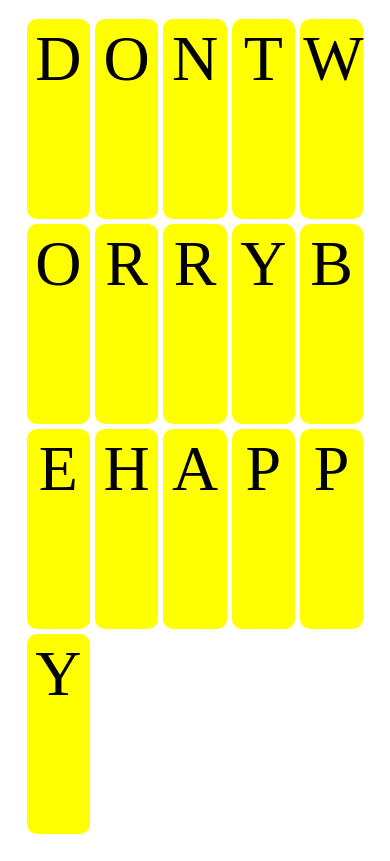
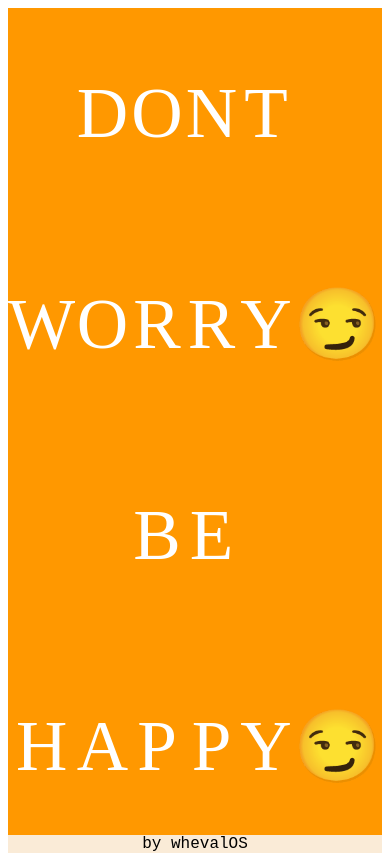
Before and after one commit to Whevalmeze/css-transform, a plain HTML site: page index.html in a window 390 px wide. Drawn offline with Linux system fonts and the light colour scheme.

Commit message:
update files

```diff
--- a/index.html
+++ b/index.html
@@ -9,22 +9,33 @@
 </head>
 <body>
     <div class="main">
+        <div class="box box1"></div>
         <div class="box box1">D</div>
         <div class="box box2">O</div>
         <div class="box box3">N</div>
         <div class="box box4">T</div>
+        <div class="box box4"></div>
         <div class="box box5">W</div>
         <div class="box box6">O</div>
         <div class="box box7">R</div>
         <div class="box box8">R</div>
         <div class="box box9">Y</div>
+        <div class="box box10">&#128527;</div>
+        <div class="box box10"></div>
+        <div class="box box10"></div>
         <div class="box box10">B</div>
         <div class="box box11">E</div>
+        <div class="box box10"></div>
+        <div class="box box10"></div>
         <div class="box box12">H</div>
         <div class="box box13">A</div>
         <div class="box box14">P</div>
         <div class="box box15">P</div>
         <div class="box box16">Y</div>
+        <div class="box box10">&#128527</div>
+    </div>
+    <div class="footer">
+    by <span>whevalOS</span>
     </div>
 </body>
 </html>
--- a/styles.css
+++ b/styles.css
@@ -1,19 +1,105 @@
 
 .main{
     display: grid;
-    grid-template-columns: repeat(5, 2fr);
+    grid-template-columns: repeat(6, 2fr);
     grid-template-rows: repeat(4,200px);
-    gap: 5px;
     margin: 5%;
     box-sizing: border-box;
     align-items: stretch;
     justify-content: center;
+    border-radius: 10px;
+    overflow: hidden;
+    background-color: black;
 }
 .box{
-    font-size: 4em;
+    font-size: 1000%;
     text-align: center;
     padding: 5%;
-    background-color: yellow;
     align-self: stretch;
-    border-radius: 10px;
+    background-color: #ff9800;
+    color: white;
+    display: flex;
+    align-items: center;
+    justify-content: center;
+
 }
+.box:nth-child(even):hover{
+    transform: rotateX(360deg);
+    transition: 0.5s;
+}
+.box:nth-child(odd):hover{
+    transform: rotateY(360deg);
+    transition: 0.5s;
+}
+
+div.footer {
+    background: antiquewhite;
+    font-family: monospace;
+    text-align: center;
+    font-size: 1rem;
+}
+@media only screen and (max-width: 500px) {
+    .box {
+        font-size: 445%;
+        text-align: center;
+        padding: 5%;
+        align-self: stretch;
+        background-color: #ff9800;
+        color: white;
+        font-family: 'Circular-Loom';
+        display: flex;
+        align-items: center;
+        border-radius: 0;
+    }
+    .main {
+        margin: 0;
+        gap:0;
+        display: grid;
+        grid-template-columns: repeat(6, 1fr);
+        grid-template-rows: repeat(4,25vh);
+        box-sizing: border-box;
+        align-items: stretch;
+        justify-content: center;
+        max-height: 98vh;
+        overflow: hidden;
+    }
+    div.footer {
+    background: antiquewhite;
+    font-family: monospace;
+    text-align: center;
+    font-size: 1rem;
+}
+}
+@media only screen and (max-width: 765px) {
+    .box {
+        font-size: 445%;
+        text-align: center;
+        padding: 5%;
+        align-self: stretch;
+        background-color: #ff9800;
+        color: white;
+        font-family: 'Circular-Loom';
+        display: flex;
+        align-items: center;
+        border-radius: 0;
+    }
+    .main {
+        border-radius: 0;
+        margin: 0;
+        gap:0;
+        display: grid;
+        grid-template-columns: repeat(6, 1fr);
+        grid-template-rows: repeat(4,25vh);
+        box-sizing: border-box;
+        align-items: stretch;
+        justify-content: center;
+        max-height: 98vh;
+        overflow: hidden;
+    }
+    div.footer {
+    background: antiquewhite;
+    font-family: monospace;
+    text-align: center;
+    font-size: 1rem;
+}
+}
```
